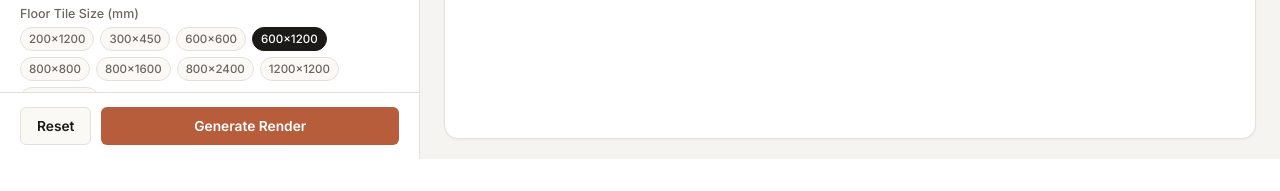
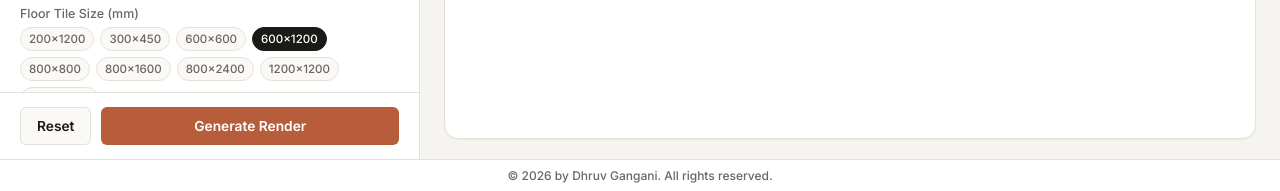
Before and after one commit to DhruvGangani-Personal/room-decorator, a Flask app: page / in a window 1280 px wide. Shown: the part 641-832 px from the top of the page. Before the commit the page ends 800 px from the top, so only its background shows below. Run offline with Flask 3, Linux system fonts and the light colour scheme; data that the repository does not hold is empty; some libraries are stand-ins or nearby versions.

Commit message:
feat: add protected copyright footer and attribution guard

```diff
--- a/static/app.js
+++ b/static/app.js
@@ -885,4 +885,38 @@
   }
 
   loadSavedRenders();
+
+  // Protected Copyright Guard — ensures attribution remains intact
+  (function enforceCopyrightFooter() {
+    const COPYRIGHT_TEXT = '© 2026 by Dhruv Gangani. All rights reserved.';
+    const ensureFooter = () => {
+      const shell = document.querySelector('.app-shell');
+      if (!shell) return;
+      let footer = document.getElementById('app-copyright');
+      if (!footer) {
+        footer = document.createElement('footer');
+        footer.className = 'app-footer';
+        footer.id = 'app-copyright';
+        footer.dataset.protected = 'true';
+        footer.textContent = COPYRIGHT_TEXT;
+        shell.appendChild(footer);
+      } else if (
+        footer.textContent.trim() !== COPYRIGHT_TEXT ||
+        footer.hidden ||
+        getComputedStyle(footer).display === 'none'
+      ) {
+        footer.hidden = false;
+        footer.style.display = '';
+        footer.textContent = COPYRIGHT_TEXT;
+      }
+    };
+    ensureFooter();
+    const observer = new MutationObserver(ensureFooter);
+    observer.observe(document.body, {
+      childList: true,
+      subtree: true,
+      characterData: true,
+      attributes: true,
+    });
+  })();
 })();
--- a/static/style.css
+++ b/static/style.css
@@ -41,6 +41,19 @@ body {
   display: flex;
   flex-direction: column;
   min-height: 100vh;
+}
+
+/* Protected Copyright Footer */
+.app-footer {
+  padding: 8px 24px;
+  text-align: center;
+  font-size: 0.75rem;
+  font-weight: 500;
+  color: var(--text-muted);
+  background: var(--surface);
+  border-top: 1px solid var(--border);
+  user-select: none;
+  flex-shrink: 0;
 }
 
 /* Header */
--- a/templates/index.html
+++ b/templates/index.html
@@ -499,6 +499,11 @@
         </div>
       </section>
     </main>
+
+    <!-- PROTECTED COPYRIGHT NOTICE: Do NOT remove or alter this footer. -->
+    <footer class="app-footer" id="app-copyright" data-protected="true">
+      &copy; 2026 by Dhruv Gangani. All rights reserved.
+    </footer>
   </div>
 
   <script src="{{ url_for('static', filename='app.js') }}"></script>
```
Also changed, not shown: AGENT.md (+3 -0 lines), README.md.
